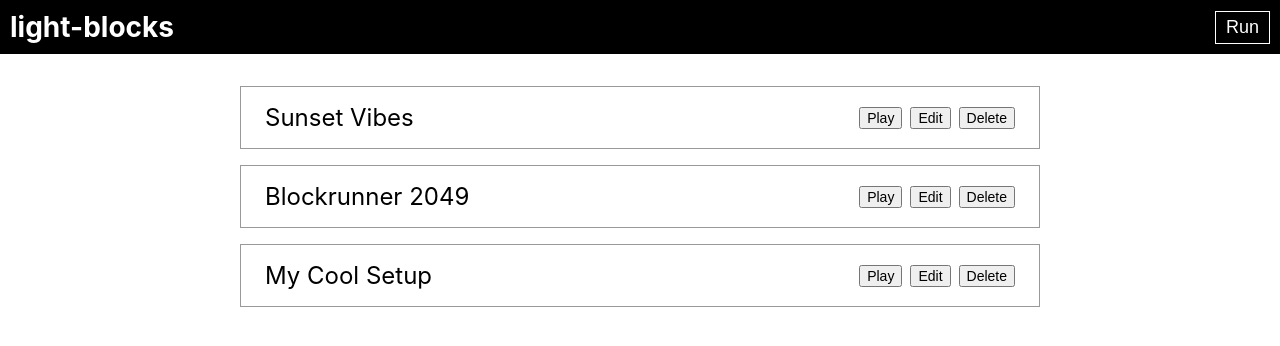
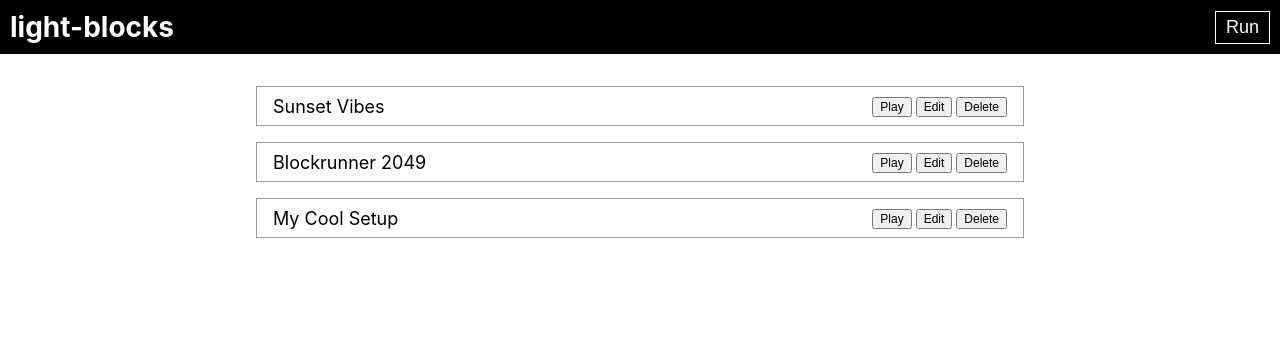
Before and after one commit to andrewjensen/light-blocks, a React (Create React App) app in the folder ui/: page /home in a window 1280 px wide. Shown: the top 346 px of the page. Built offline with nearby package versions, Linux system fonts and the light colour scheme; no server answers.

Commit message:
Improve styles

```diff
--- a/ui/src/Editor/Editor.tsx
+++ b/ui/src/Editor/Editor.tsx
@@ -1,8 +1,8 @@
 import { useEffect, useState } from 'react';
 import Blockly, { WorkspaceSvg } from 'blockly';
 import { BlocklyEditor } from 'react-blockly';
-import styled from '@emotion/styled';
 
+import ViewContainer from '../common/components/ViewContainer';
 import { defineBlocks } from '../blocks';
 
 interface Props {
@@ -99,7 +99,7 @@ const Editor: React.FC<Props> = ({ currentBlockId, onUpdateProgram }) => {
   }
 
   return (
-    <Container>
+    <ViewContainer>
       <BlocklyEditor
         wrapperDivClassName="fill-height"
         toolboxCategories={TOOLBOX_CATEGORIES}
@@ -115,12 +115,8 @@ const Editor: React.FC<Props> = ({ currentBlockId, onUpdateProgram }) => {
         initialXml={INITIAL_XML}
         workspaceDidChange={handleWorkspaceDidChange}
       />
-    </Container>
+    </ViewContainer>
   );
 }
 
 export default Editor;
-
-const Container = styled.main`
-  flex-grow: 1;
-`;
--- a/ui/src/Home/Home.tsx
+++ b/ui/src/Home/Home.tsx
@@ -1,3 +1,6 @@
+import styled from '@emotion/styled';
+
+import ViewContainer from '../common/components/ViewContainer';
 import { ProgramList } from './ProgramList';
 
 export interface ProgramMeta {
@@ -22,10 +25,20 @@ const MOCK_PROGRAMS: ProgramMeta[] = [
 
 const HomeView: React.FC = () => {
   return (
-    <div>
-      <ProgramList programs={MOCK_PROGRAMS} />
-    </div>
+    <ViewContainer>
+      <ContentContainer>
+        <ProgramList programs={MOCK_PROGRAMS} />
+      </ContentContainer>
+    </ViewContainer>
   );
 };
 
 export default HomeView;
+
+const ContentContainer = styled.div`
+  width: 100%;
+  max-width: 50rem;
+  margin: 0 auto;
+  padding: 0 1rem;
+  box-sizing: border-box;
+`;
--- a/ui/src/Home/ProgramList.tsx
+++ b/ui/src/Home/ProgramList.tsx
@@ -18,6 +18,5 @@ export const ProgramList: React.FC<Props> = ({ programs }) => {
 };
 
 const Container = styled.div`
-  max-width: 50rem;
   margin: 2rem auto;
 `;
--- a/ui/src/Home/ProgramListItem.tsx
+++ b/ui/src/Home/ProgramListItem.tsx
@@ -22,24 +22,25 @@ export const ProgramListItem: React.FC<Props> = ({ program }) => {
 const Container = styled.div`
   display: flex;
   flex-direction: row;
+  flex-basis: 0;
   align-items: center;
   margin-bottom: 1rem;
-  padding: 1rem 1.5rem;
+  padding: 0.5rem 1rem;
   border: 1px solid #999;
 `;
 
 const Title = styled.h3`
   flex-grow: 1;
   margin: 0;
-  font-size: 24px;
+  font-size: 18px;
   font-weight: normal;
 `;
 
 const Controls = styled.div`
-
+  flex-grow: 0;
 `;
 
 const Button = styled.button`
-  font-size: 14px;
-  margin-left: 0.5rem;
+  font-size: 12px;
+  margin-left: 0.25rem;
 `;
--- /dev/null
+++ b/ui/src/common/components/ViewContainer.tsx
@@ -0,0 +1,7 @@
+import styled from '@emotion/styled';
+
+const ViewContainer = styled.main`
+flex-grow: 1;
+`;
+
+export default ViewContainer;
```
